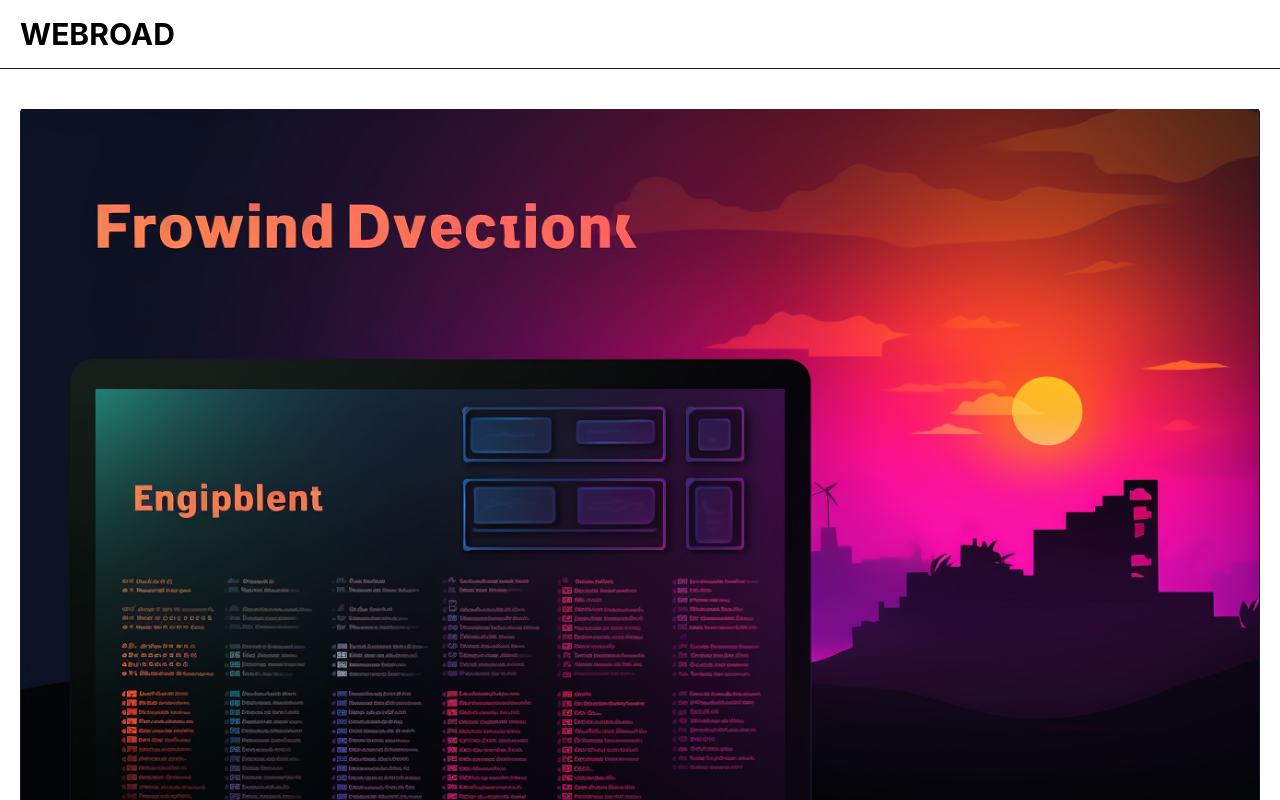
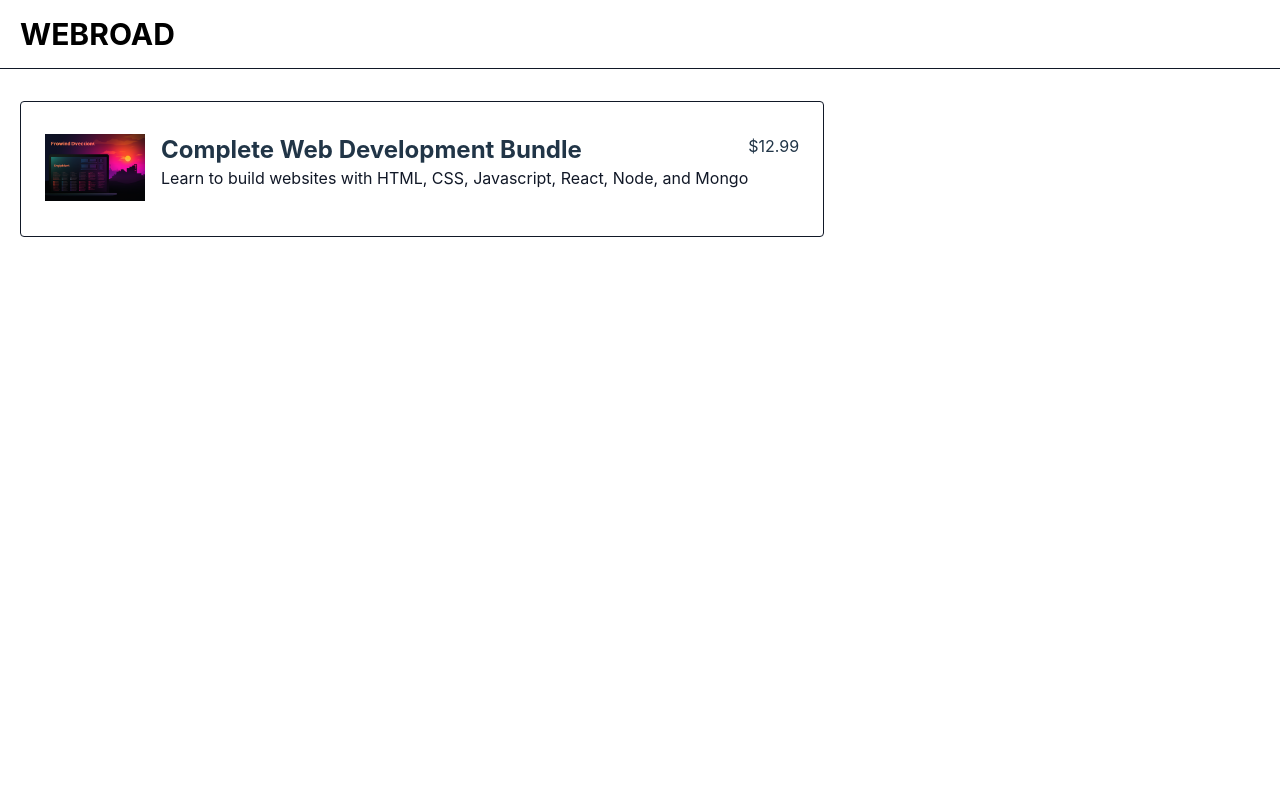
Before and after one commit to lawismahnem/react-app-lawrence, a React (Vite) app: page /checkout in a window 1280 px wide. Shown: the top 800 px of the page. Built offline with nearby package versions, Linux system fonts and the light colour scheme.

Commit message:
updated componenets and added product type set

```diff
--- a/package.json
+++ b/package.json
@@ -11,7 +11,8 @@
   },
   "dependencies": {
     "react": "^18.2.0",
-    "react-dom": "^18.2.0"
+    "react-dom": "^18.2.0",
+    "react-router-dom": "^6.19.0"
   },
   "devDependencies": {
     "@types/react": "^18.2.37",
--- a/src/App.tsx
+++ b/src/App.tsx
@@ -4,17 +4,39 @@
 import Header from "./components/Header";
 import Product from "./pages/Product";
 import thumbnailImg from "./assets/thumbnail.png";
+import { Routes, Route, Outlet, Link } from "react-router-dom";
+import Checkout from "./pages/Checkout";
+
+function Layout() {
+  return (
+    <>
+      <Header title="WEBROAD"></Header>
+      <Outlet />
+    </>
+  );
+}
 
 function App() {
   return (
     <>
-      <Header title="WEBROAD"></Header>
+      <Routes>
+        <Route path="/" element={<Layout />}>
+          <Route
+            index
+            path="/"
+            element={
               <Product
                 title="Complete Web Bundle"
                 description="lorem empsum lorem empsum lorem empsum lorem empsum"
                 images={[{ src: thumbnailImg, alt: "Thumbnail Image" }]}
                 price={199.99}
               ></Product>
+            }
+          />
+          <Route path="checkout" element={<Checkout />} />
+          <Route path="success" element={<div>Success</div>} />
+        </Route>
+      </Routes>
     </>
   );
 }
--- /dev/null
+++ b/src/components/ProductCard.tsx
@@ -0,0 +1,23 @@
+// import React from 'react'
+import { Product } from "../types";
+
+const ProductCard = ({ title, description, image, price }: Product) => {
+  return (
+    <div className="border rounded px-6 py-8 flex items-start h-min">
+      <div className="w-[100px] h-[70px]">
+        <img src={image} alt={`${title} image`} />
+      </div>
+      <div className="flex-grow flex flex-col">
+        <div className="pl-4">
+          <h3 className="text-2xl font-bold">{title}</h3>
+          <p className="text-gray-900">{description}</p>
+        </div>
+      </div>
+      <div>
+        <p>${price}</p>
+      </div>
+    </div>
+  );
+};
+
+export default ProductCard;
--- a/src/index.css
+++ b/src/index.css
@@ -8,7 +8,7 @@
   font-weight: 400;
 
   color-scheme: light dark;
-  color: rgba(255, 255, 255, 0.87);
+  color: #1a1a1a;
   background-color: #f9f9f9;
 
   font-synthesis: none;
--- a/src/main.tsx
+++ b/src/main.tsx
@@ -2,9 +2,12 @@ import React from "react";
 import ReactDOM from "react-dom/client";
 import App from "./App.tsx";
 import "./index.css";
+import { BrowserRouter } from "react-router-dom";
 
 ReactDOM.createRoot(document.getElementById("root")!).render(
   <React.StrictMode>
-    <App />
+    <BrowserRouter>
+      <App />
+    </BrowserRouter>
   </React.StrictMode>
 );
--- /dev/null
+++ b/src/pages/Checkout.tsx
@@ -0,0 +1,13 @@
+// import React from 'react'
+import ProductCard from "../components/ProductCard";
+import PRODUCT from "../productinfo";
+
+function Checkout() {
+  return (
+    <div className="flex container mt-8">
+      <ProductCard {...PRODUCT} />
+    </div>
+  );
+}
+
+export default Checkout;
--- a/src/pages/Product.tsx
+++ b/src/pages/Product.tsx
@@ -1,3 +1,5 @@
+import { useNavigate } from "react-router-dom";
+
 type Image = {
   src: string;
   alt: string;
@@ -11,6 +13,10 @@ type Props = {
 };
 
 const Product = ({ title, description, images, price }: Props) => {
+  const navigate = useNavigate();
+  const handlePayClick = () => {
+    navigate("/checkout");
+  };
   return (
     <div className="container p-0 mt-10 border-l border-r border-b rounded grid grid-cols-3">
       <img className="col-span-3" src={images[0].src} alt={images[0].alt} />
@@ -20,7 +26,10 @@ const Product = ({ title, description, images, price }: Props) => {
         {/* <p>{price}</p> */}
       </div>
       <div className="border-l p-6 flex flex-col">
-        <button className="bg-indigo-500 text-white hover:bg-indigo-600 font-bold rounded shadow-[0.25rem_0.25rem_0px_0px_rgba(0,0,0,1)] focus:outline-none border-gray-900 hover:border-gray-900 border-2">
+        <button
+          onClick={handlePayClick}
+          className="bg-indigo-500 text-white hover:bg-indigo-600 font-bold rounded shadow-[0.25rem_0.25rem_0px_0px_rgba(0,0,0,1)] focus:outline-none border-gray-900 hover:border-gray-900 border-2"
+        >
           {" "}
           Buy now
         </button>
--- /dev/null
+++ b/src/productinfo.ts
@@ -0,0 +1,11 @@
+import { Product } from "./types";
+
+const PRODUCT: Product = {
+  id: 1,
+  title: "Complete Web Development Bundle",
+  description:
+    "Learn to build websites with HTML, CSS, Javascript, React, Node, and Mongo",
+  image: "./src/assets/thumbnail.png",
+  price: 12.99,
+};
+export default PRODUCT;
```
Also changed, not shown: src/types.d.ts (added, +7 -0 lines), 1 other file (tests, documents, lock files or other folders). Lines whose indentation alone changed are shown as unchanged.
